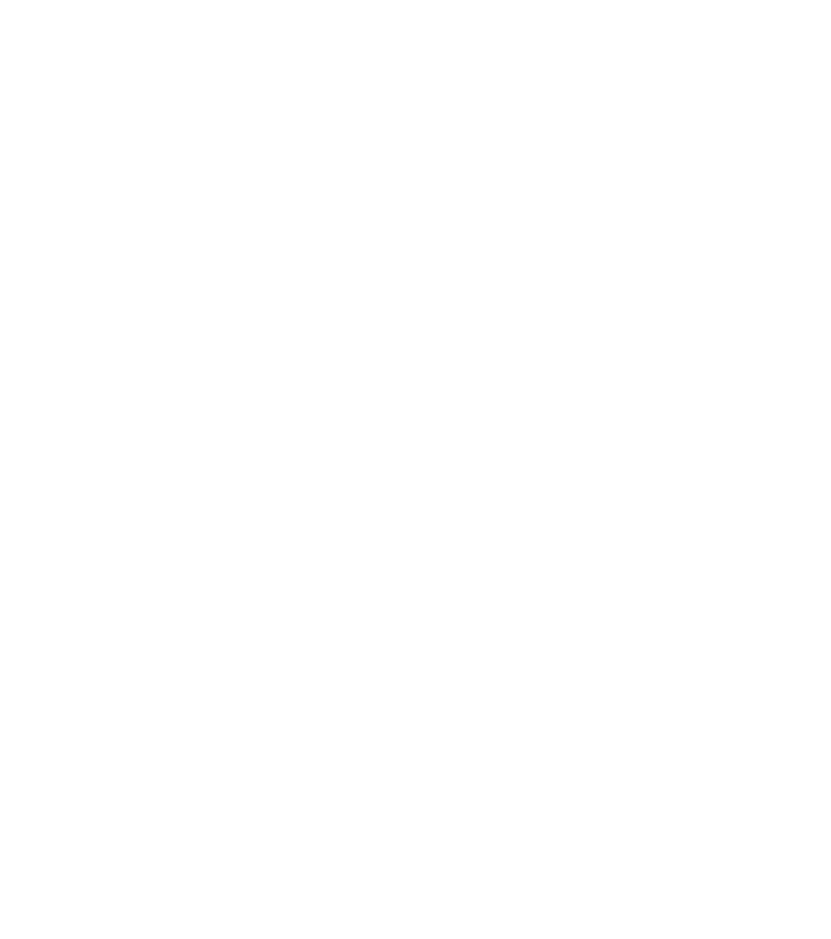
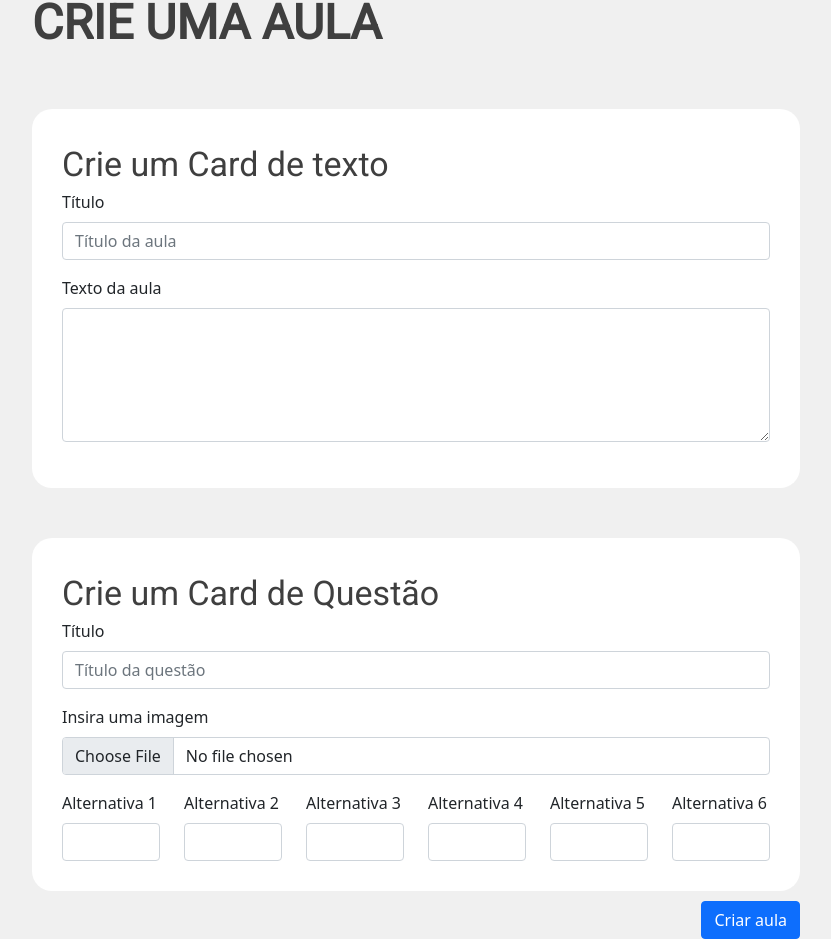
Before and after one commit to GabrielKishida/Iara, a React (Create React App) app: page /create-course in a window 1280 px wide. Shown: the part 165-1104 px from the top of the page, without its empty margins (224-1055 px from the left). Before the commit the page ends 800 px from the top, so only its background shows below. Built offline with nearby package versions, Linux system fonts and the light colour scheme.

Commit message:
adiciona formularios para criacao de aula

```diff
--- a/src/modules/CoursePage/CoursePage.tsx
+++ b/src/modules/CoursePage/CoursePage.tsx
@@ -5,8 +5,6 @@
 import { ProgressBar } from "react-bootstrap";
 import { useState } from "react";
 import { PrimaryButton } from "../../components/button/button"
-import { COLORS } from "../../components/theme";
-
 
 export const CoursePage: React.FC = () => {
   const [show, setShow] = useState(false);
--- /dev/null
+++ b/src/modules/CreateCoursePage/CreateCoursePage.style.tsx
@@ -0,0 +1,35 @@
+import styled from "styled-components";
+import { Grid } from "../../components/theme/grid";
+import Button from 'react-bootstrap/Button'
+
+
+export const CourseGrid = styled(Grid)`
+    display: flex;
+    justify-content: center;
+    flex-direction: column;
+    align-items: center;
+`
+
+export const Card = styled.div`
+    display: flex;
+    width: 60%;
+    background-color: white;
+    border-radius: 20px;
+    flex-direction: column;
+    padding: 30px;
+    margin-top: 50px;
+`
+
+export const SubmitButton = styled(Button)`
+    display: inline-block;
+    align-self: flex-end;
+    margin-right: 20%;
+    margin-top: 10px;
+`
+
+export const PageTitle = styled.div`
+    display: inline-block;
+    align-self: flex-start;
+    margin-left: 20%;
+    margin-top:30px;
+`
--- /dev/null
+++ b/src/modules/CreateCoursePage/CreateCoursePage.tsx
@@ -0,0 +1,64 @@
+import { CourseGrid, Card, SubmitButton, PageTitle } from "./CreateCoursePage.style";
+import { H3, H4, Body } from "../../components/typography";
+import Form from 'react-bootstrap/Form'
+import Row from 'react-bootstrap/Row'
+import Col from 'react-bootstrap/Col'
+
+export const CreateCoursePage: React.FC = () => {
+
+    const alternatives = [];
+
+    for (var i = 0; i < 6; i++){
+        alternatives.push(
+            <Form.Group as={Col}>
+                <Form.Label>Alternativa {i+1}</Form.Label>
+                <Form.Control />
+            </Form.Group>)
+    }
+
+  return (
+    <CourseGrid>
+        <PageTitle>
+            <H3>
+                CRIE UMA AULA
+            </H3>
+        </PageTitle>
+        <Card>
+            <H4>
+                Crie um Card de texto
+            </H4>
+            <Form>
+            <Form.Group className="mb-3">
+                <Form.Label>Título</Form.Label>
+                <Form.Control type="email" placeholder="Título da aula" />
+            </Form.Group>
+            <Form.Group className="mb-3" controlId="exampleForm.ControlTextarea1">
+                <Form.Label>Texto da aula</Form.Label>
+                <Form.Control as="textarea" rows={5} />
+            </Form.Group>
+            </Form>
+        </Card>
+
+        <Card>
+            <H4>
+                Crie um Card de Questão
+            </H4>
+            <Form.Group className="mb-3">
+                <Form.Label>Título</Form.Label>
+                <Form.Control type="email" placeholder="Título da questão" />
+            </Form.Group>
+            <Form.Group controlId="formFile" className="mb-3">
+                <Form.Label>Insira uma imagem</Form.Label>
+                <Form.Control type="file" />
+            </Form.Group>
+            <Row className="mb-6">
+                {alternatives}
+            </Row>
+        </Card>
+
+        <SubmitButton variant="primary" type="submit">
+            Criar aula
+        </SubmitButton>
+    </CourseGrid>
+  );
+};
--- a/src/modules/routes.tsx
+++ b/src/modules/routes.tsx
@@ -1,5 +1,6 @@
 import { MainPage } from "./MainPage/MainPage";
 import { CoursePage } from "./CoursePage/CoursePage";
+import { CreateCoursePage } from "./CreateCoursePage/CreateCoursePage";
 import { UserPage } from "./UserPage/UserPage";
 import { BrowserRouter, Route } from "react-router-dom";
 import { SearchPage } from "./SearchPage/SearchPage";
@@ -14,6 +15,7 @@
       {props.children}
       <Route path="/" exact component={MainPage} />
       <Route path="/course" exact component={CoursePage} />
+      <Route path="/create-course" exact component={CreateCoursePage} />
       <Route path="/user" exact component={UserPage} />
       <Route path="/search" exact component={SearchPage} />
       <Route path="/classes/finished" exact component={FinishedClassesPage} />
```
Also changed, not shown: src/modules/CreateCoursePage/CreateCoursePageMock.js (added, +16 -0 lines).
